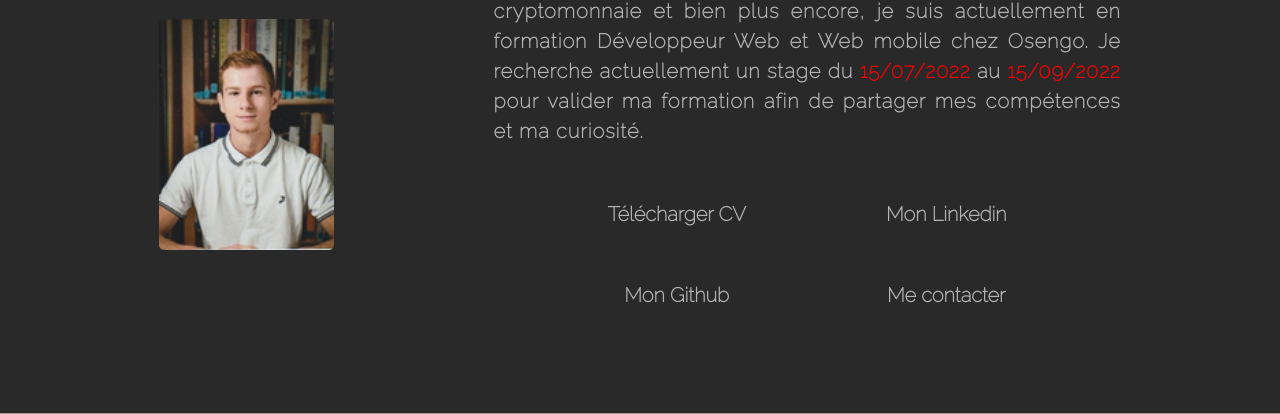
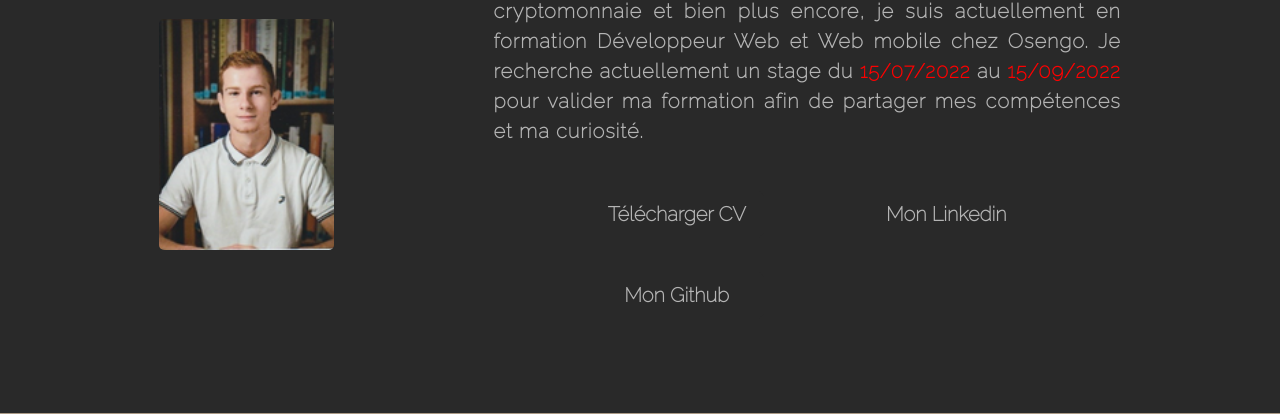
Before and after one commit to zozo404/site-cv-new, a PHP site: page / in a window 1280 px wide. Shown: the part 894-1308 px from the top of the page. Run offline with PHP 8.4, Linux system fonts and the light colour scheme; some libraries are stand-ins or nearby versions.

Commit message:
:fire: | delete btn-contact->presentation

```diff
--- a/index.php
+++ b/index.php
@@ -177,11 +177,6 @@ require 'mail.php';
                             <a href="https://www.linkedin.com/in/enzo-cuny/" target="_blank">
                                 <div class="btn-linkedin">
                                     Mon Linkedin
-                                </div>
-                            </a>
-                            <a href="#id-contact">
-                                <div class="btn-mail">
-                                    Me contacter
                                 </div>
                             </a>
                         </div>
```
